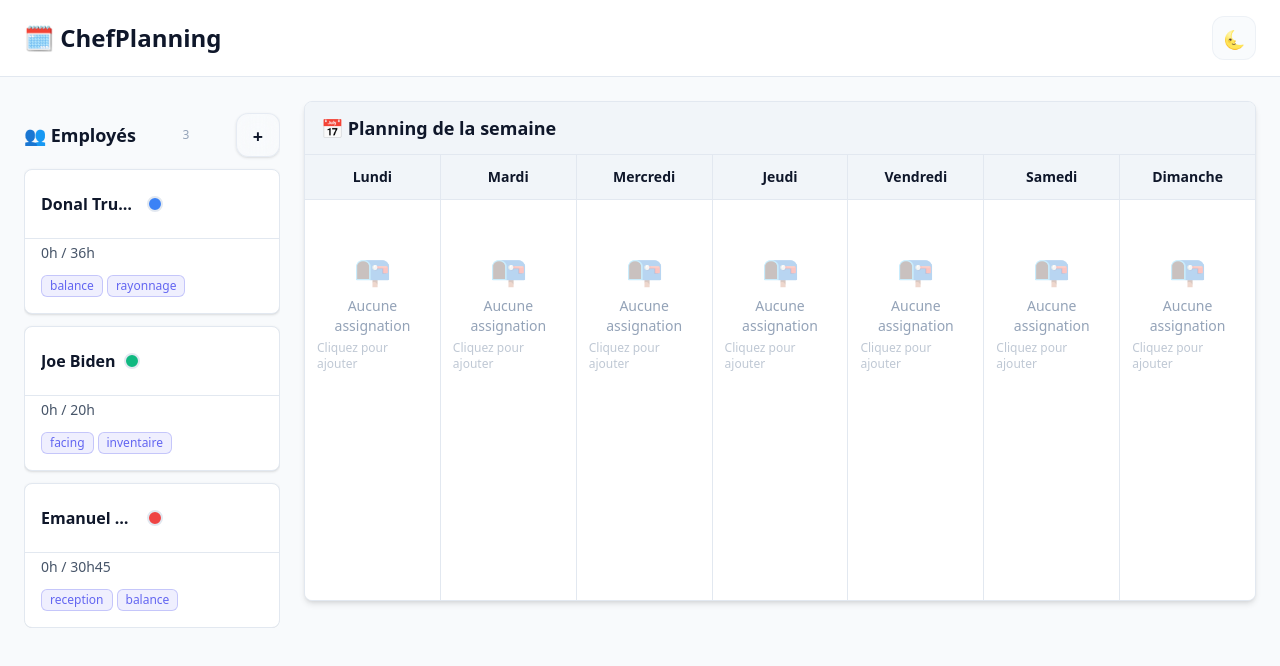
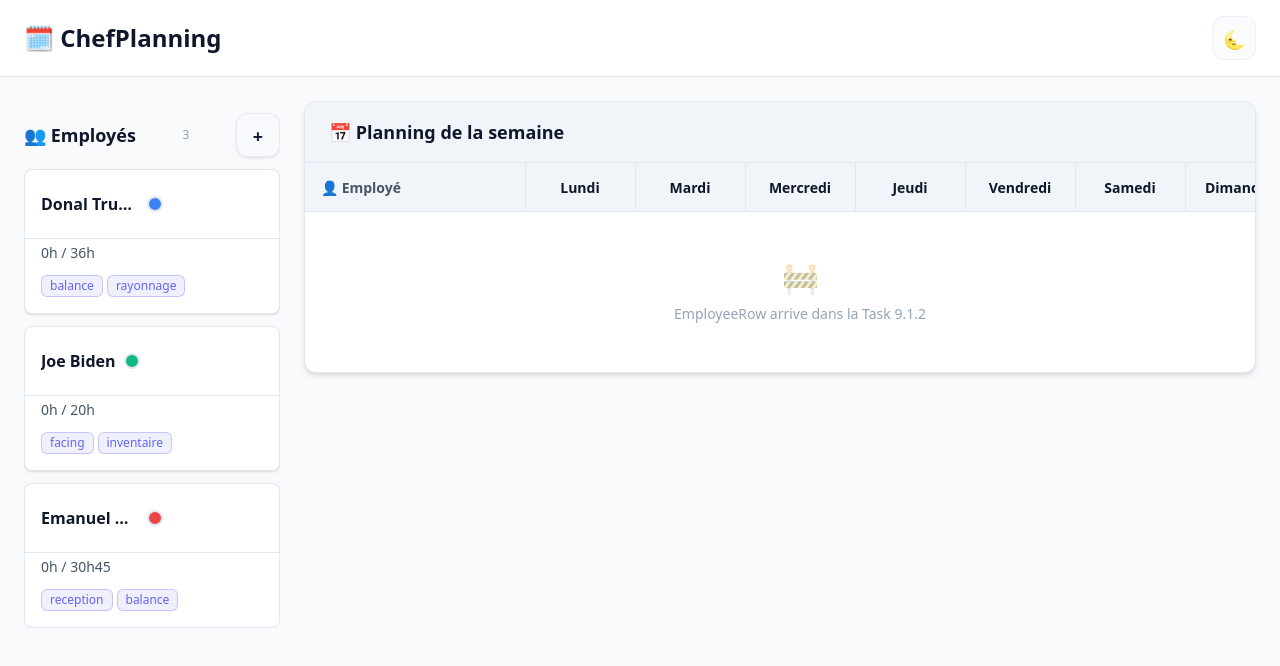
Before and after one commit to Palalde/react, a React (Vite) app in the folder mon-app-react/: page / in a window 1280 px wide. Shown: the top 666 px of the page. Built offline with nearby package versions, Linux system fonts and the light colour scheme.

Commit message:
UI / UX changement 9.1.1

```diff
--- a/mon-app-react/src/App.jsx
+++ b/mon-app-react/src/App.jsx
@@ -1,13 +1,16 @@
 import { Header, Container } from "@/components/layout";
 import { EmployeeList, useEmployees } from "@/features/employees";
 import { useAssignments } from "@/features/assignments";
-import { PlanningGrid } from "@/features/planning";
+import { PlanningTable } from "@/features/planning";
+import { useShifts } from "@/features/shifts";
 
 function App() {
   // custom Hooks
   // employees
   const { employees, addEmployee, updateEmployee, deleteEmployee } =
     useEmployees();
+  // shifts
+  const { shifts } = useShifts();
   // Assignments
   const {
     assignments,
@@ -42,11 +45,12 @@ function App() {
               />
             </aside>
 
-            {/* Main: Grille de planning */}
+            {/* Main: Tableau de planning */}
             <section className="flex-1 min-w-0">
-              <PlanningGrid
+              <PlanningTable
                 employees={employees}
                 assignments={assignments}
+                shifts={shifts}
                 onAddAssignment={addAssignment}
                 onEditAssignment={updateAssignment}
                 onDeleteAssignment={deleteAssignment}
--- /dev/null
+++ b/mon-app-react/src/features/planning/components/PlanningTable.jsx
@@ -0,0 +1,98 @@
+// 🎯 Task 9.1.1 : PlanningTable — Squelette tableau Employé × Jour (AM/PM)
+// 🎨 UI/Tailwind — Mentor fournit le code complet
+
+import { DAYS_OF_WEEK } from "@/constants";
+
+function PlanningTable({
+  employees,
+  assignments,
+  shifts,
+  onAddAssignment,
+  onEditAssignment,
+  onDeleteAssignment,
+}) {
+  return (
+    <div className="bg-bg-primary rounded-xl shadow-md border border-border overflow-hidden">
+      {/* Titre du planning */}
+      <div className="bg-bg-tertiary border-b border-border px-4 sm:px-6 py-3 sm:py-4">
+        <div className="flex items-center justify-between">
+          <h2 className="text-base sm:text-lg font-bold text-text-primary">
+            📅 Planning de la semaine
+          </h2>
+          <span className="text-xs text-text-muted lg:hidden">← Scroll →</span>
+        </div>
+      </div>
+
+      {/* Wrapper scroll horizontal */}
+      <div className="overflow-x-auto">
+        <table className="w-full border-collapse min-w-[700px]">
+          {/* En-tête : colonne Employé + 7 jours */}
+          <thead>
+            <tr className="bg-bg-tertiary border-b border-border">
+              {/* Colonne Employé — sticky à gauche */}
+              <th className="sticky left-0 z-20 bg-bg-tertiary text-left px-3 sm:px-4 py-3 min-w-[180px] sm:min-w-[220px] border-r border-border">
+                <span className="text-sm font-semibold text-text-secondary">
+                  👤 Employé
+                </span>
+              </th>
+
+              {/* 7 colonnes jours */}
+              {DAYS_OF_WEEK.map((day) => (
+                <th
+                  key={day.id}
+                  className="px-2 sm:px-3 py-3 text-center min-w-[90px] sm:min-w-[110px] border-r border-border last:border-r-0"
+                >
+                  {/* Nom court mobile, complet desktop */}
+                  <span className="text-sm font-semibold text-text-primary sm:hidden">
+                    {day.shortName}
+                  </span>
+                  <span className="text-sm font-semibold text-text-primary hidden sm:inline">
+                    {day.name}
+                  </span>
+                </th>
+              ))}
+            </tr>
+          </thead>
+
+          {/* Corps du tableau — les EmployeeRow viendront ici (Task 9.1.2) */}
+          <tbody>
+            {employees.length > 0 ? (
+              // TODO: ⚛️ Task 9.1.2 — Paul câblera les EmployeeRow ici
+              <tr>
+                <td
+                  colSpan={1 + DAYS_OF_WEEK.length}
+                  className="px-4 py-12 text-center text-text-muted"
+                >
+                  <span className="text-3xl opacity-30 block mb-2">🚧</span>
+                  <p className="text-sm">
+                    EmployeeRow arrive dans la Task 9.1.2
+                  </p>
+                </td>
+              </tr>
+            ) : (
+              /* Empty state — aucun employé */
+              <tr>
+                <td
+                  colSpan={1 + DAYS_OF_WEEK.length}
+                  className="px-4 py-16 text-center"
+                >
+                  <div className="flex flex-col items-center gap-2">
+                    <span className="text-4xl opacity-30">📅</span>
+                    <p className="text-text-muted text-sm font-medium">
+                      Planning vide
+                    </p>
+                    <p className="text-text-muted/60 text-xs">
+                      Commencez par ajouter des employés
+                    </p>
+                  </div>
+                </td>
+              </tr>
+            )}
+          </tbody>
+        </table>
+      </div>
+    </div>
+  );
+}
+
+export default PlanningTable;
--- a/mon-app-react/src/features/planning/components/index.js
+++ b/mon-app-react/src/features/planning/components/index.js
@@ -1,3 +1,4 @@
 // Barrel export for planning feature
-export { default as DayColumn } from './DayColumn';
-export { default as PlanningGrid } from './PlanningGrid';
+export { default as DayColumn } from "./DayColumn";
+export { default as PlanningGrid } from "./PlanningGrid";
+export { default as PlanningTable } from "./PlanningTable";
--- a/mon-app-react/src/features/planning/index.js
+++ b/mon-app-react/src/features/planning/index.js
@@ -1,2 +1,2 @@
 // Barrel export for planning feature
-export { DayColumn, PlanningGrid } from './components';
+export { DayColumn, PlanningGrid, PlanningTable } from "./components";
```
